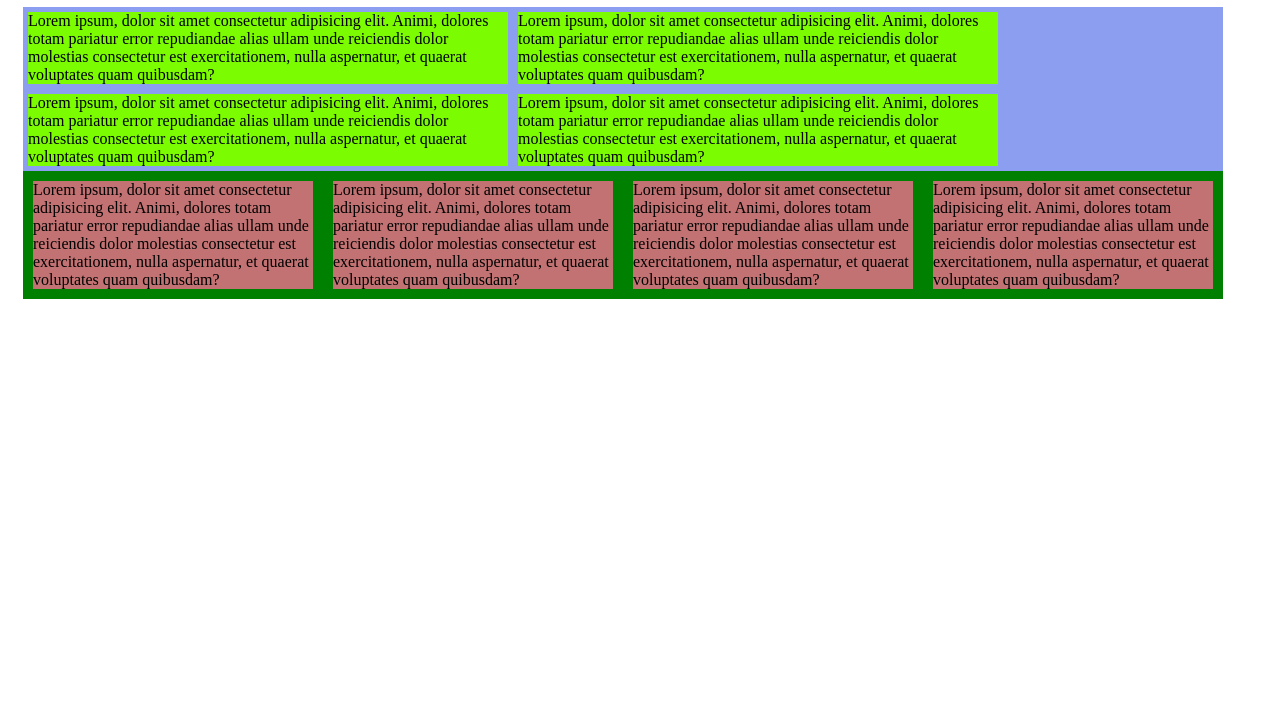
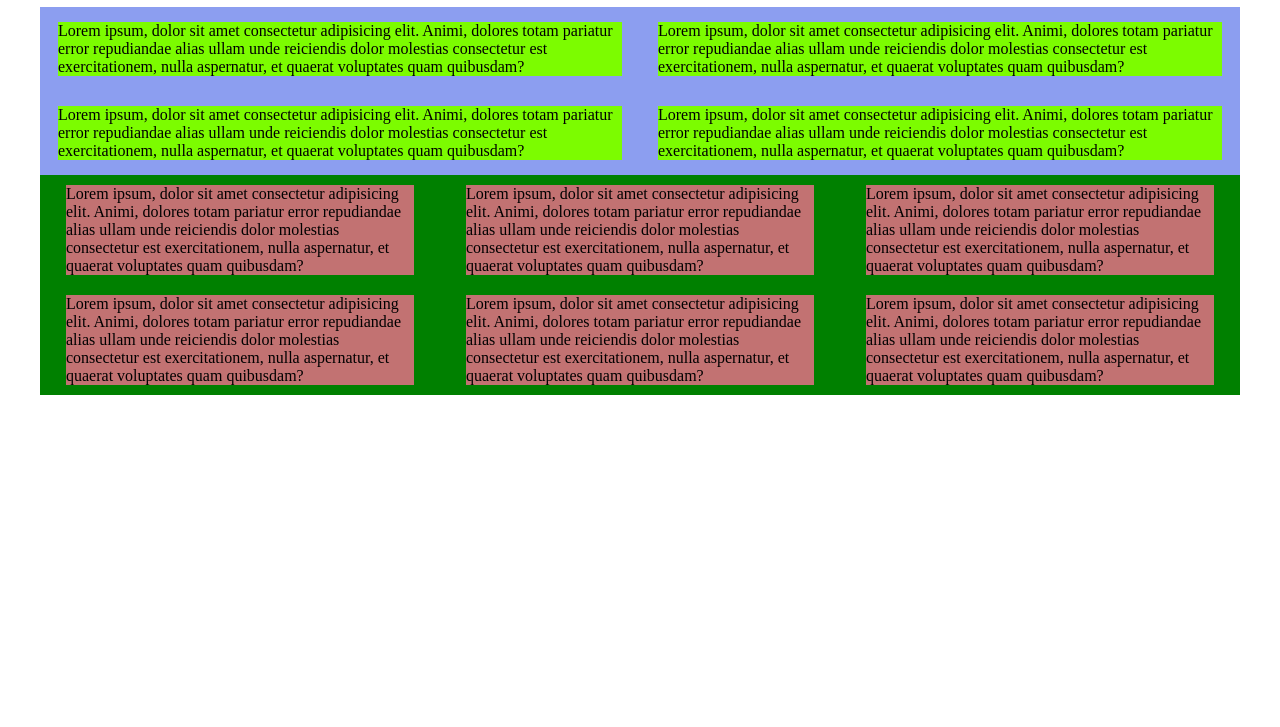
Before and after one commit to Viktor85-prog/git_flow, a plain HTML site: page index.html in a window 1280 px wide. Shown: the part 73-800 px from the top of the page. Drawn offline with Linux system fonts and the light colour scheme.

Commit message:
'adaptiv'

```diff
--- a/index.html
+++ b/index.html
@@ -13,44 +13,64 @@
     <h1>Git</h1>
     <div class="container">
         <div class="two-block">
-        <div class="two-block_all two-block_one ">Lorem ipsum, dolor sit amet consectetur adipisicing elit. Animi, dolores totam pariatur
+            <div class="two-block_all two-block_one ">Lorem ipsum, dolor sit amet consectetur adipisicing elit. Animi,
+                dolores totam pariatur
                 error repudiandae alias
                 ullam unde reiciendis dolor molestias consectetur est exercitationem, nulla aspernatur, et quaerat
                 voluptates quam
                 quibusdam?</div>
-        <div class="two-block_all two-block_two">Lorem ipsum, dolor sit amet consectetur adipisicing elit. Animi, dolores totam pariatur
+            <div class="two-block_all two-block_two">Lorem ipsum, dolor sit amet consectetur adipisicing elit. Animi,
+                dolores totam pariatur
                 error repudiandae alias
                 ullam unde reiciendis dolor molestias consectetur est exercitationem, nulla aspernatur, et quaerat
                 voluptates quam
                 quibusdam?</div>
-            <div class="two-block_all two-block_three">Lorem ipsum, dolor sit amet consectetur adipisicing elit. Animi, dolores totam pariatur
+            <div class="two-block_all two-block_three">Lorem ipsum, dolor sit amet consectetur adipisicing elit. Animi,
+                dolores totam pariatur
                 error repudiandae alias
                 ullam unde reiciendis dolor molestias consectetur est exercitationem, nulla aspernatur, et quaerat
                 voluptates quam
                 quibusdam?</div>
-                <div class="two-block_all two-block_four">Lorem ipsum, dolor sit amet consectetur adipisicing elit. Animi, dolores totam pariatur
+            <div class="two-block_all two-block_four">Lorem ipsum, dolor sit amet consectetur adipisicing elit. Animi,
+                dolores totam pariatur
                 error repudiandae alias
                 ullam unde reiciendis dolor molestias consectetur est exercitationem, nulla aspernatur, et quaerat
                 voluptates quam
                 quibusdam?</div>
         </div>
         <div class="three-block">
-        <div class="three-block_all">Lorem ipsum, dolor sit amet consectetur adipisicing elit. Animi, dolores totam pariatur
+            <div class="three-block_all">Lorem ipsum, dolor sit amet consectetur adipisicing elit. Animi, dolores totam
+                pariatur
                 error repudiandae alias
                 ullam unde reiciendis dolor molestias consectetur est exercitationem, nulla aspernatur, et quaerat
                 voluptates quam
                 quibusdam?</div>
-        <div class="three-block_all">Lorem ipsum, dolor sit amet consectetur adipisicing elit. Animi, dolores totam pariatur
+            <div class="three-block_all">Lorem ipsum, dolor sit amet consectetur adipisicing elit. Animi, dolores totam
+                pariatur
                 error repudiandae alias
                 ullam unde reiciendis dolor molestias consectetur est exercitationem, nulla aspernatur, et quaerat
                 voluptates quam
                 quibusdam?</div>
-        <div class="three-block_all">Lorem ipsum, dolor sit amet consectetur adipisicing elit. Animi, dolores totam pariatur
+            <div class="three-block_all">Lorem ipsum, dolor sit amet consectetur adipisicing elit. Animi, dolores totam
+                pariatur
                 error repudiandae alias
                 ullam unde reiciendis dolor molestias consectetur est exercitationem, nulla aspernatur, et quaerat
                 voluptates quam
                 quibusdam?</div>
-        <div class="three-block_all">Lorem ipsum, dolor sit amet consectetur adipisicing elit. Animi, dolores totam pariatur
+            <div class="three-block_all">Lorem ipsum, dolor sit amet consectetur adipisicing elit. Animi, dolores totam
+                pariatur
+                error repudiandae alias
+                ullam unde reiciendis dolor molestias consectetur est exercitationem, nulla aspernatur, et quaerat
+                voluptates quam
+                quibusdam?</div>
+            <div class="three-block_all">Lorem ipsum, dolor sit amet consectetur adipisicing elit. Animi, dolores totam
+                pariatur
+                error repudiandae alias
+                ullam unde reiciendis dolor molestias consectetur est exercitationem, nulla aspernatur, et quaerat
+                voluptates quam
+                quibusdam?</div>
+            <div class="three-block_all">Lorem ipsum, dolor sit amet consectetur adipisicing elit. Animi, dolores totam
+                pariatur
                 error repudiandae alias
                 ullam unde reiciendis dolor molestias consectetur est exercitationem, nulla aspernatur, et quaerat
                 voluptates quam
--- a/style.css
+++ b/style.css
@@ -1,48 +1,38 @@
 h1 {
-margin-left: 0;
-margin-right: auto;
+    margin-left: 50%;
 }
-.wrapper {
-    /* max-width: 1500px; */
-    background-color: greenyellow;
+
+.container {
+    margin: 15px auto;
+    background-color: hotpink;
+    max-width:1200px;
 }
 .two-block {
     background-color: rgb(140, 158, 240);
     display: flex;
-    /* width: 45%; */
     flex-wrap: wrap;
-    /* flex: 0 1 50%; */
+}
+.two-block_all {
+    width: 47%;
+  background-color: lawngreen;
+    margin: 15px auto;
+}
 
 
-}
-
-/* .two-block_one {
-    flex: 1 5 50%;
-
-}
-.two-block_two {
-    flex: 5 1 50%;
-
-} */
 .three-block {
     background-color:green;
     display: flex;
-
-    /* flex: 33%; */
-    /* flex-wrap: wrap; */
-
+    flex-wrap: wrap;
+}
+.three-block_all {
+    background-color: rgb(194, 114, 114);
+    margin: 10px auto;
+    width: 29%;
 }
 
 
-.container {
-margin: 15px;
-    background-color: hotpink;
-    max-width:1200px;
- /* display: flex;
-    flex-wrap: wrap; */
 
-}
-/* @media (max-width:1200px) {
+@media (max-width:1200px) {
     .container {
         max-width: 970px;
     }
@@ -59,19 +49,4 @@ margin: 15px;
         max-width: none;
     }
 
-} */
-
-.three-block_all {
-    background-color: rgb(194, 114, 114);
-    margin: 10px;
-    width: 27%;;
-/* margin-bottom: 30px; */
 }
-
-
-.two-block_all {
-    width: 40%;
-  background-color: lawngreen;
-    margin: 5px;
-    /* padding: 10px; */
-}
```
Lines whose indentation alone changed are shown as unchanged.
